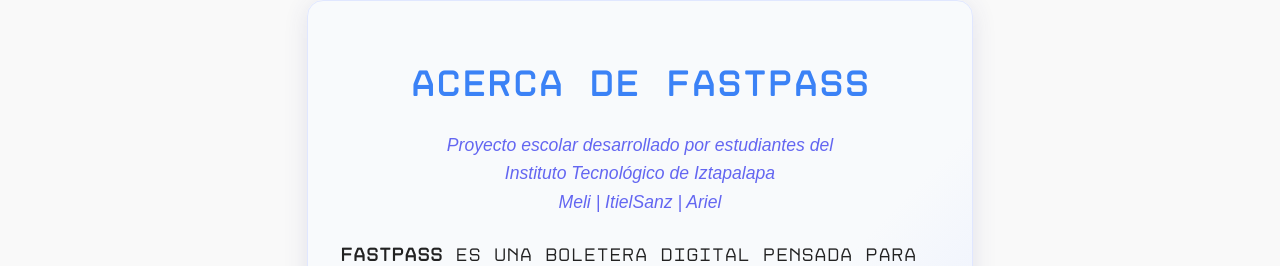
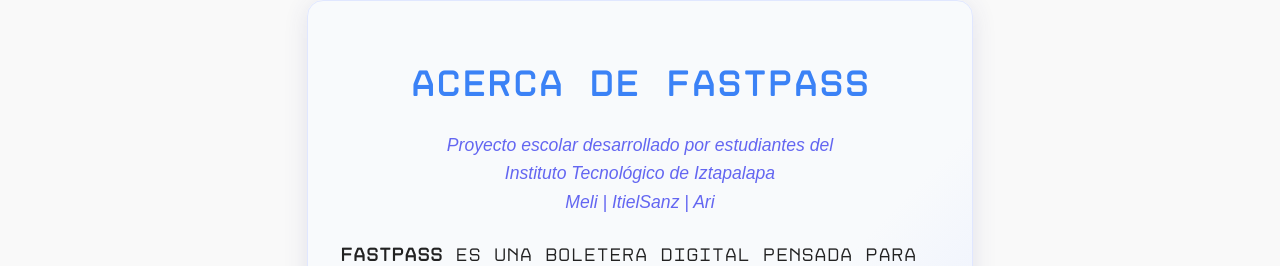
Before and after one commit to ItielSanzAXO/FastPass, a React (Create React App) app: page /About in a window 1280 px wide. Shown: the part 122-388 px from the top of the page. Built offline with nearby package versions, Linux system fonts and the light colour scheme; no server answers.

Commit message:
fix: corregir nombre de colaborador en la sección "Acerca de" del componente About

```diff
--- a/src/components/About.js
+++ b/src/components/About.js
@@ -7,7 +7,7 @@
 			<div className="card">
 				<h1 className="card-title">Acerca de FastPass</h1>
 				<div className="card-subtitle">Proyecto escolar desarrollado por estudiantes del<br/> Instituto Tecnológico de Iztapalapa<br/>
-					Meli | ItielSanz | Ariel
+					Meli | ItielSanz | Ari
 				</div>
 				<p style={{ fontSize: '1.15rem', lineHeight: '1.7', marginBottom: '18px' }}>
 					<strong>FastPass</strong> es una boletera digital pensada para eventos sociales. Su objetivo es facilitar la compra, gestión y reventa de boletos de manera segura, rápida y eficiente, tanto para organizadores como para asistentes.
```
